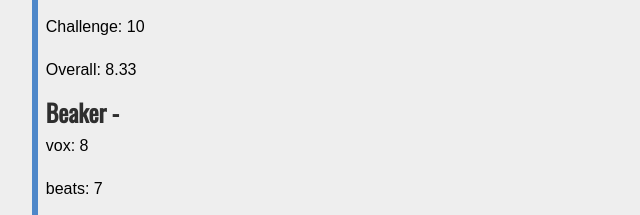
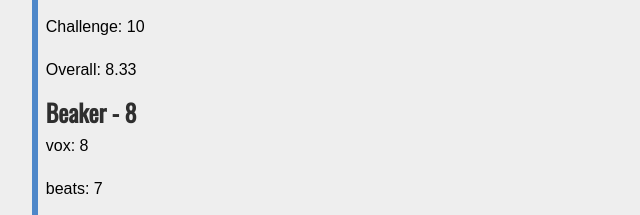
Before and after one commit to jmynes/NerdcoreVPC5, a plain HTML site: page index.html in a window 1280 px wide. Shown: the part 7004-7219 px from the top of the page, 109-749 px from the left. Drawn offline with nearby package versions, Linux system fonts and the light colour scheme; a script that the page names is missing; a web font is replaced by a local one.

Commit message:
Missed a beaker score

```diff
--- a/index.html
+++ b/index.html
@@ -350,7 +350,7 @@
                 Overall: 8.33
               </p>
 
-              <h3>Beaker - </h3>
+              <h3>Beaker - 8</h3>
               <p>
                 vox: 8
               </p>
```
